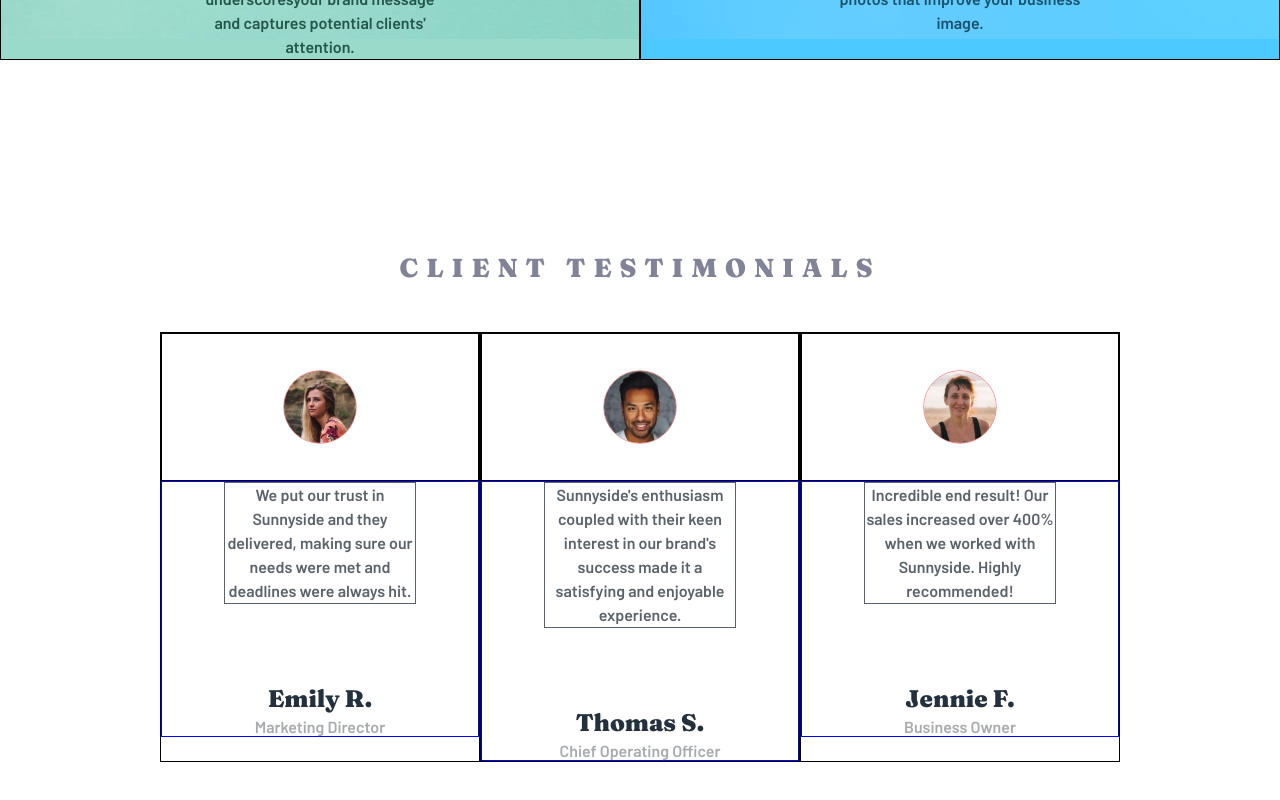
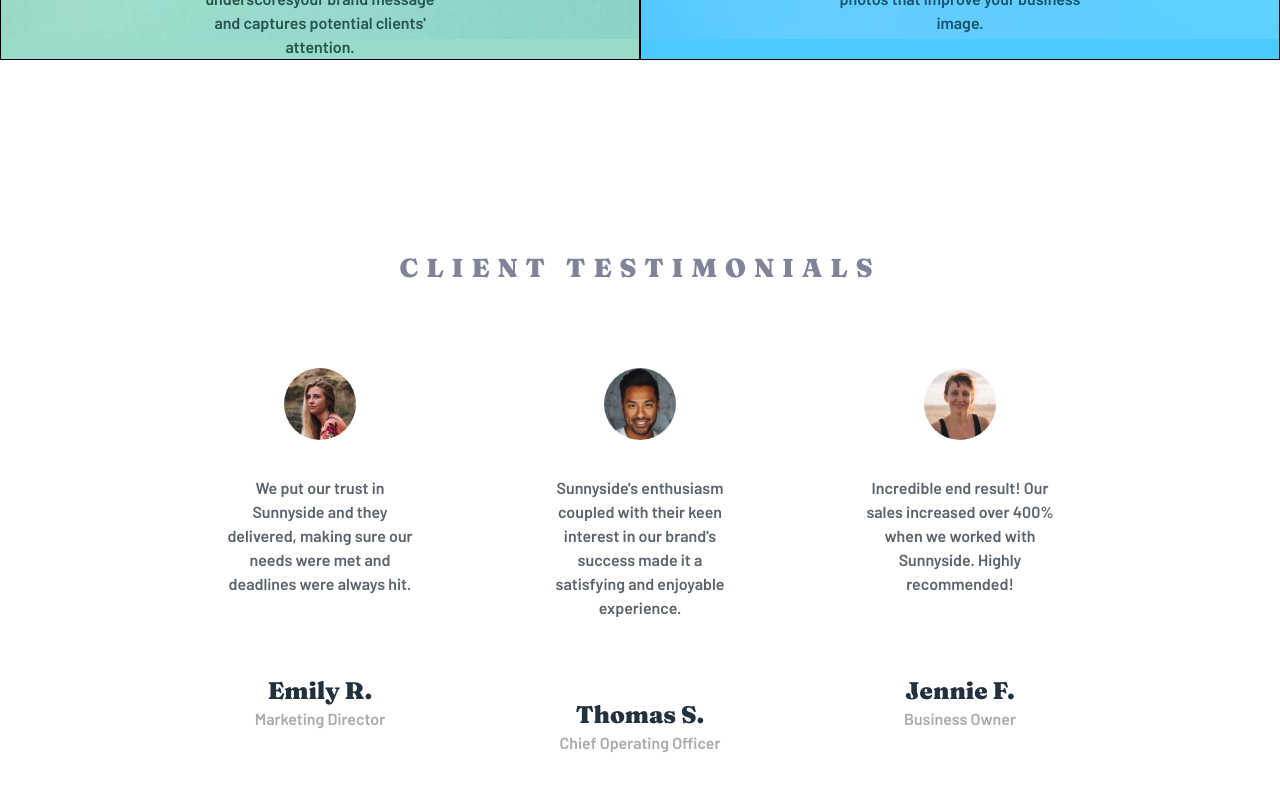
Before and after one commit to Nhoj-Plummer/sunnyside-agency-landing-page, a React (Create React App) app: page / in a window 1280 px wide. Shown: the part 2537-3337 px from the top of the page. Built offline with nearby package versions, Linux system fonts and the light colour scheme.

Commit message:
Another section completed

```diff
--- a/src/components/Client/Client.css
+++ b/src/components/Client/Client.css
@@ -1,24 +1,22 @@
 .client-container {
   flex: 1;
   margin-top: 3rem;
-  border: 1px solid;
+
 }
 
-.client-container_image {
-  border: 1px solid;
-}
+
 
 .client-container_image img {
   display: block;
   border-radius: 50%;
   margin: auto;
   transform: scale(0.5);
-  border: 1px solid red;
+
 }
 
 .client-container_text {
   text-align: center;
-  border: 1px solid blue;
+
 }
 
 .client-container_text p {
@@ -27,7 +25,6 @@
   margin: auto;
   line-height: 1.5rem;
   color: var(--color-vdgb);
-  border: 1px solid;
 }
 
 .client-container_text h2 {
```
